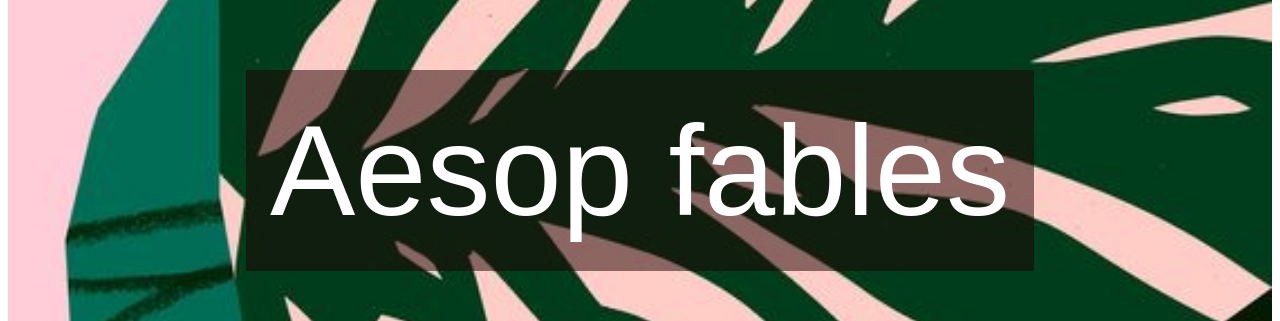
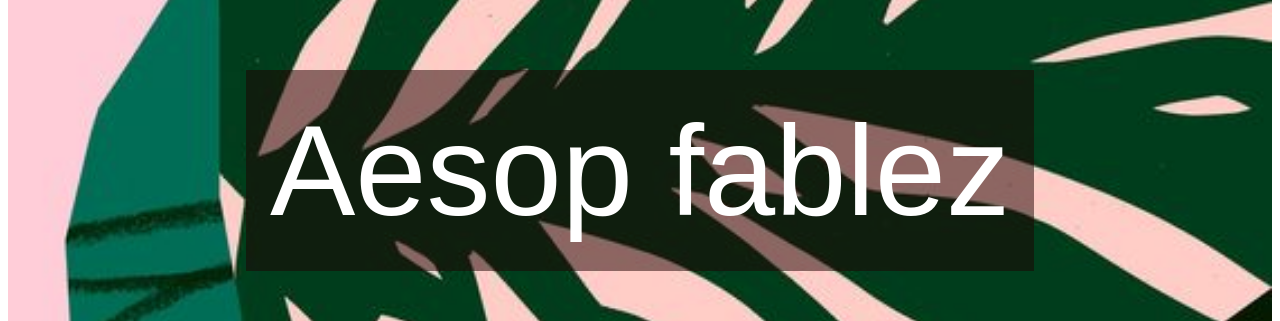
Before and after one commit to heliyuk/d3-projet01, a plain HTML site: page index.html in a window 1280 px wide. Shown: the part 366-687 px from the top of the page. Drawn offline with Linux system fonts and the light colour scheme; files whose address does not match are found by name; a web font is replaced by a local one.

Commit message:
commit 2

```diff
--- a/index.html
+++ b/index.html
@@ -23,7 +23,7 @@
     </header>
 
     <div class="hero">
-      <h1>Aesop fables</h1>
+      <h1>Aesop fablez</h1>
 
     </div>
 
```
Also changed, not shown: 1 other file.
